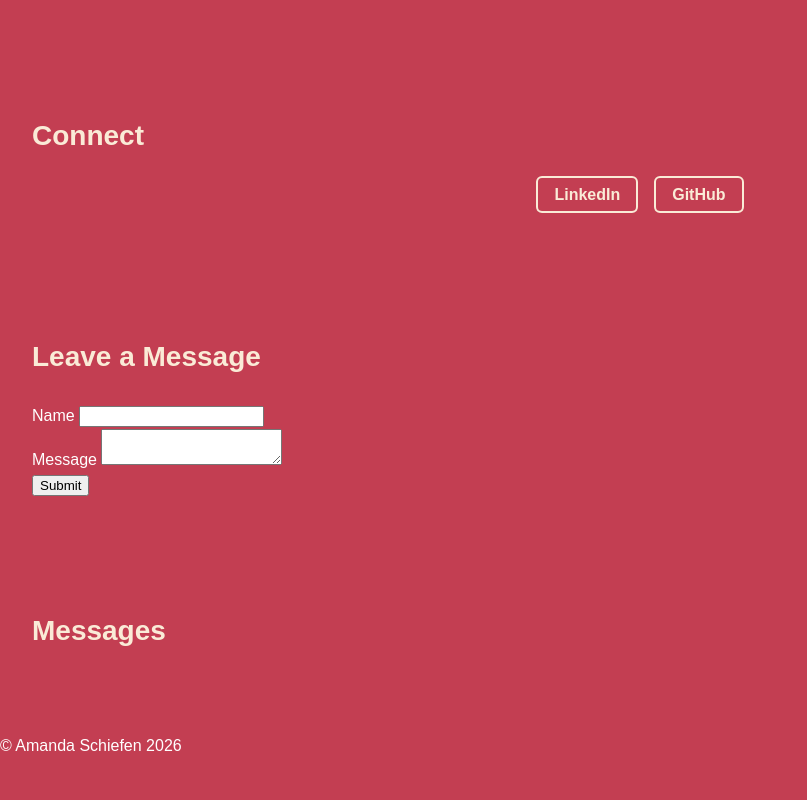
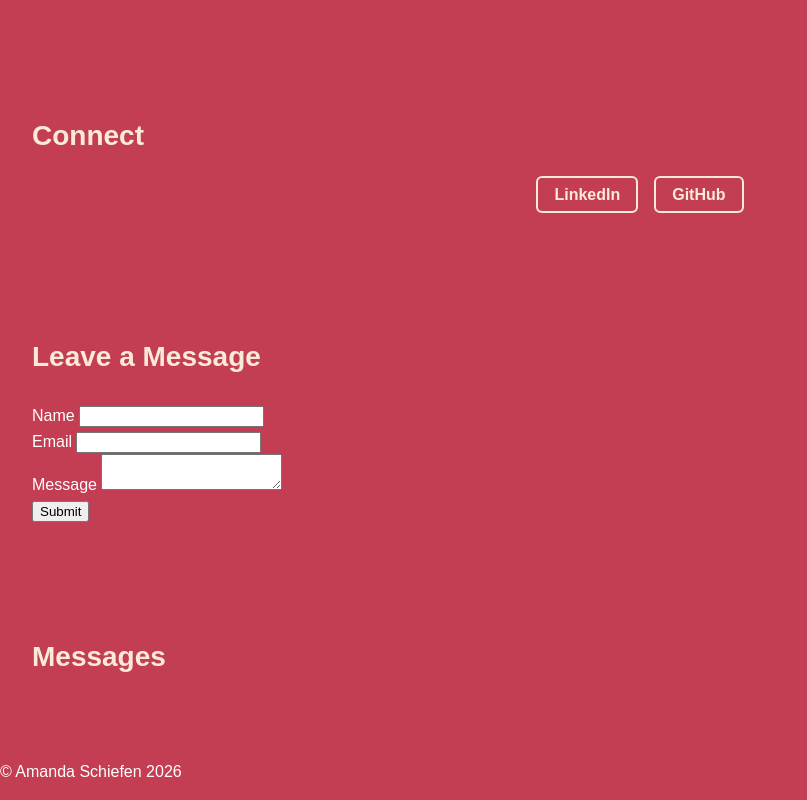
Before and after one commit to aschiefee/amanda-schiefen-JS-Intro-26.4, a plain HTML site: page index.html in a window 1280 px wide. Shown: the part 1823-2623 px from the top of the page, without its empty margins (0-807 px from the left). Before the commit the page ends 2598 px from the top, so only its background shows below. Drawn offline with Linux system fonts and the light colour scheme.

Commit message:
add email field and fix leave-message section id

```diff
--- a/index.html
+++ b/index.html
@@ -89,11 +89,15 @@
       </ul>
     </section>
 
-    <section id="leave message">
+<section id="leave-message">
   <h2>Leave a Message</h2>
   <form name="leave_message">
     <label for="usersName">Name</label>
     <input type="text" id="usersName" name="usersName" required>
+    <br>
+
+    <label for="usersEmail">Email</label>
+    <input type="email" id="usersEmail" name="usersEmail" required>
     <br>
 
     <label for="usersMessage">Message</label>
```
Lines whose indentation alone changed are shown as unchanged.
